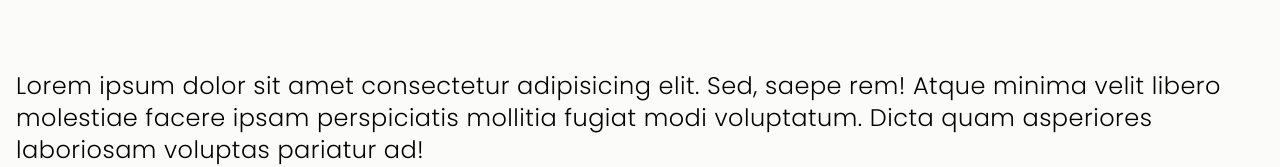
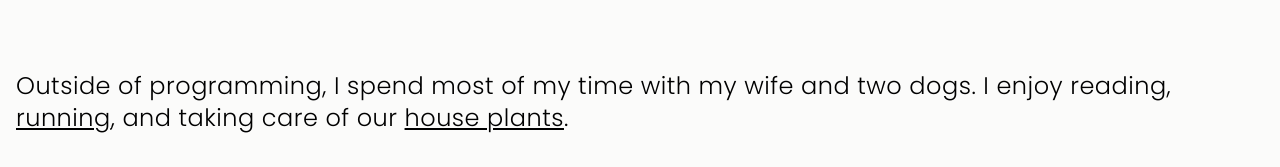
Before and after one commit to harlessmark/portfolio, a React (Create React App) app: page / in a window 1280 px wide. Shown: the part 633-800 px from the top of the page. Built offline with nearby package versions, Linux system fonts and the light colour scheme; no server answers.

Commit message:
added some about me details

```diff
--- a/src/components/about/index.scss
+++ b/src/components/about/index.scss
@@ -47,6 +47,10 @@ $spacing: 120px;
     font-size: 1.5rem;
     line-height: 2rem;
     margin-top: $spacing;
+
+    a {
+      text-decoration: underline;
+    }
   }
 }
 
--- a/src/components/about/index.tsx
+++ b/src/components/about/index.tsx
@@ -76,10 +76,24 @@ const About: React.FC = (): JSX.Element => {
       </div>
 
       <p className="about__me">
-        Lorem ipsum dolor sit amet consectetur adipisicing elit. Sed, saepe rem!
-        Atque minima velit libero molestiae facere ipsam perspiciatis mollitia
-        fugiat modi voluptatum. Dicta quam asperiores laboriosam voluptas
-        pariatur ad!
+        Outside of programming, I spend most of my time with my wife and two
+        dogs. I enjoy reading,{" "}
+        <a
+          href="https://www.strava.com/athletes/spacemilk"
+          target="_blank"
+          rel="noreferrer"
+        >
+          running
+        </a>
+        , and taking care of our{" "}
+        <a
+          href="https://www.instagram.com/flancyplants"
+          target="_blank"
+          rel="noreferrer"
+        >
+          house plants
+        </a>
+        .
       </p>
     </div>
   );
```
Also changed, not shown: 1 other file (tests, documents, lock files or other folders).
